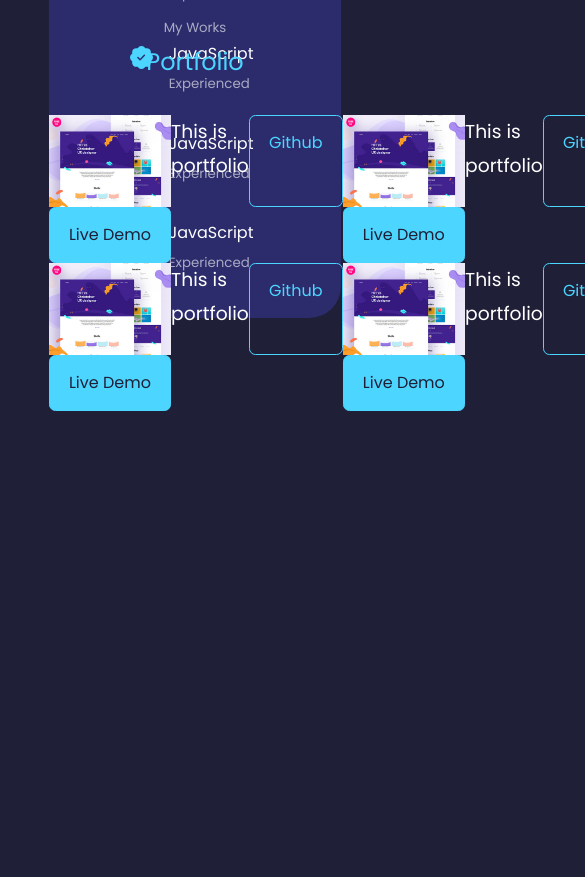
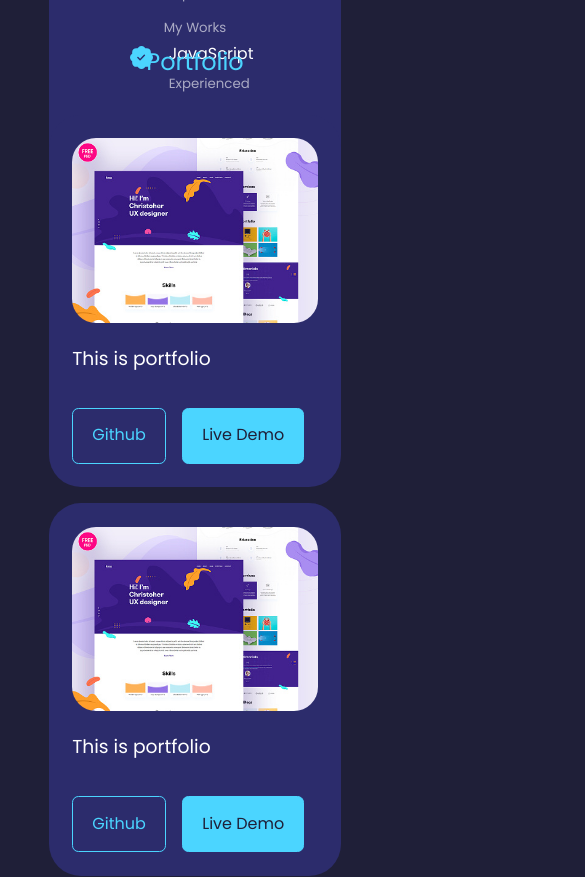
Before and after one commit to shahbazyyan/Portfolio, a React (Create React App) app: page / in a window 390 px wide. Shown: the part 2780-3657 px from the top of the page, 585 px wide, since content can reach past the window. Built offline with nearby package versions, Linux system fonts and the light colour scheme.

Commit message:
Created portfolio container with responsive styles

```diff
--- a/src/components/portfolio/Portfolio.jsx
+++ b/src/components/portfolio/Portfolio.jsx
@@ -9,53 +9,65 @@
       <h2>Portfolio</h2>
 
       <div className="container portfolio-container">
-        <article className='portfolio-container'>
+        <article className='portfolio-item'>
           <div className="portfolio-img">
             <img src={portfolio} alt="img" />
           </div>
           <h3>This is portfolio</h3>
+          <div className="portfolio-btns">
             <a href="" className='btn' target='_blank'>Github</a>
             <a href="" className='btn btn-primary' target='_blank'>Live Demo</a>
+          </div>
         </article>
-        <article className='portfolio-container'>
+        <article className='portfolio-item'>
           <div className="portfolio-img">
             <img src={portfolio} alt="img" />
           </div>
           <h3>This is portfolio</h3>
+          <div className="portfolio-btns">
             <a href="" className='btn' target='_blank'>Github</a>
             <a href="" className='btn btn-primary' target='_blank'>Live Demo</a>
+          </div>
         </article>
-        <article className='portfolio-container'>
+        <article className='portfolio-item'>
           <div className="portfolio-img">
             <img src={portfolio} alt="img" />
           </div>
           <h3>This is portfolio</h3>
+          <div className="portfolio-btns">
             <a href="" className='btn' target='_blank'>Github</a>
             <a href="" className='btn btn-primary' target='_blank'>Live Demo</a>
+          </div>
         </article>
-        <article className='portfolio-container'>
+        <article className='portfolio-item'>
           <div className="portfolio-img">
             <img src={portfolio} alt="img" />
           </div>
           <h3>This is portfolio</h3>
+          <div className="portfolio-btns">
             <a href="" className='btn' target='_blank'>Github</a>
             <a href="" className='btn btn-primary' target='_blank'>Live Demo</a>
+          </div>
         </article>
-        <article className='portfolio-container'>
+        <article className='portfolio-item'>
           <div className="portfolio-img">
             <img src={portfolio} alt="img" />
           </div>
           <h3>This is portfolio</h3>
+          <div className="portfolio-btns">
             <a href="" className='btn' target='_blank'>Github</a>
             <a href="" className='btn btn-primary' target='_blank'>Live Demo</a>
+          </div>
         </article>
-        <article className='portfolio-container'>
+        <article className='portfolio-item'>
           <div className="portfolio-img">
             <img src={portfolio} alt="img" />
           </div>
           <h3>This is portfolio</h3>
+          <div className="portfolio-btns">
             <a href="" className='btn' target='_blank'>Github</a>
             <a href="" className='btn btn-primary' target='_blank'>Live Demo</a>
+          </div>
         </article>
       </div>
     </section>
--- a/src/components/portfolio/portfolio.css
+++ b/src/components/portfolio/portfolio.css
@@ -1,4 +1,50 @@
 .portfolio-container {
     display: grid;
     grid-template-columns: repeat(3,1fr);
+    gap: 2.5rem;
 }
+
+.portfolio-item {
+  background: var(--color-bg-variant);
+  padding: 1.4rem;
+  border-radius: 2rem;
+  border: 1px solid transparent;
+  transition: var(--transition);
+  cursor: pointer;
+}
+
+.portfolio-item:hover {
+    border-color: var(--color-primary-variant);
+    background: transparent;
+}
+
+.portfolio-img {
+    border-radius: 1.5rem;
+    overflow: hidden;
+}
+
+.portfolio-item h3 {
+    margin: 1.2rem 0 2rem;
+}
+
+.portfolio-btns {
+    display: flex;
+    gap: 1rem;
+    margin-top: 1.2rem;
+}
+
+/* responsive */
+
+@media screen and (max-width: 1024px) {
+    .portfolio-container {
+        grid-template-columns: 1fr 1fr;
+        gap: 1.2rem;
+    }
+}
+
+@media screen and (max-width: 600px) {
+    .portfolio-container {
+        grid-template-columns: 1fr;
+        gap: 1rem;
+    }
+}
```
Lines whose indentation alone changed are shown as unchanged.
